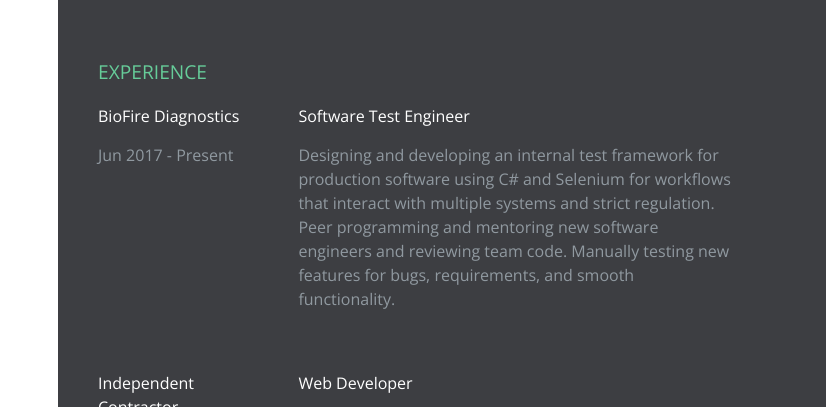
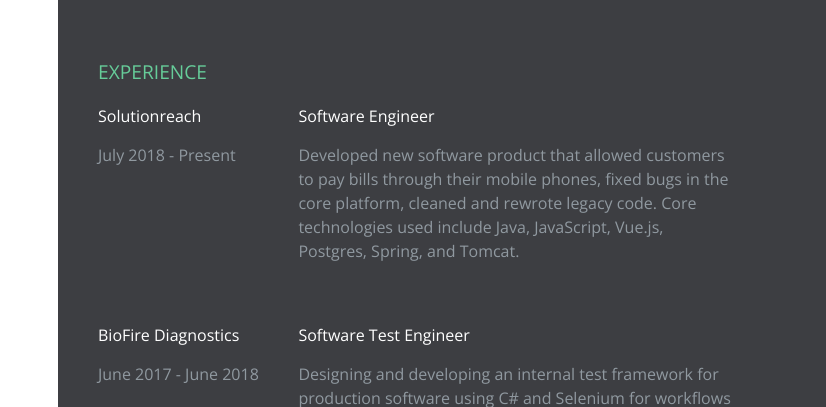
Before and after one commit to mbisaga/mbisaga.github.io, a plain HTML site: page index.html in a window 1280 px wide. Shown: the top 407 px of the page, 454-1280 px from the left. Drawn offline with nearby package versions, Linux system fonts and the light colour scheme.

Commit message:
Update index.html

```diff
--- a/index.html
+++ b/index.html
@@ -74,10 +74,22 @@
         <div class="container">
           <h3 class="experience-title">Experience</h3>
 
-          <div class="experience-wrapper">
+           <div class="experience-wrapper">
+            <div class="company-wrapper clearfix">
+              <div class="experience-title">Solutionreach</div>
+              <div class="time">July 2018 - Present</div>
+            </div>
+
+            <div class="job-wrapper clearfix">
+              <div class="experience-title">Software Engineer</div>
+              <div class="company-description">
+                <p>Developed new software product that allowed customers to pay bills through their mobile phones, fixed bugs in the core platform, cleaned and rewrote legacy code. Core technologies used include Java, JavaScript, Vue.js, Postgres, Spring, and Tomcat.</p>
+              </div>
+            </div>
+
             <div class="company-wrapper clearfix">
               <div class="experience-title">BioFire Diagnostics</div>
-              <div class="time">Jun 2017 - Present</div>
+              <div class="time">June 2017 - June 2018</div>
             </div>
 
             <div class="job-wrapper clearfix">
@@ -101,7 +113,7 @@
 
             <div class="company-wrapper clearfix">
               <div class="experience-title">CDK Global</div>
-              <div class="time">Jun - Aug 2016</div>
+              <div class="time">June 2016 - Aug 2016</div>
             </div>
 
             <div class="job-wrapper clearfix">
```
